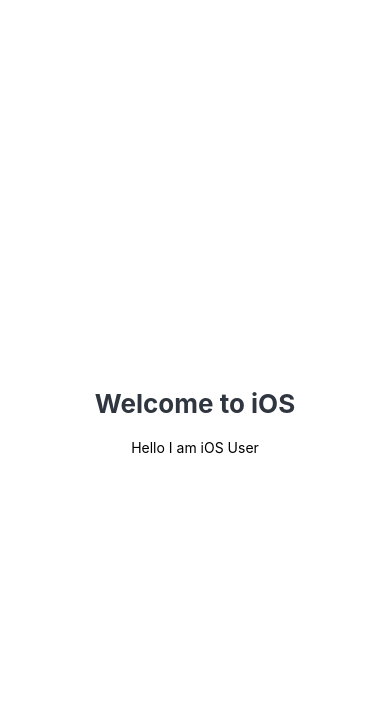
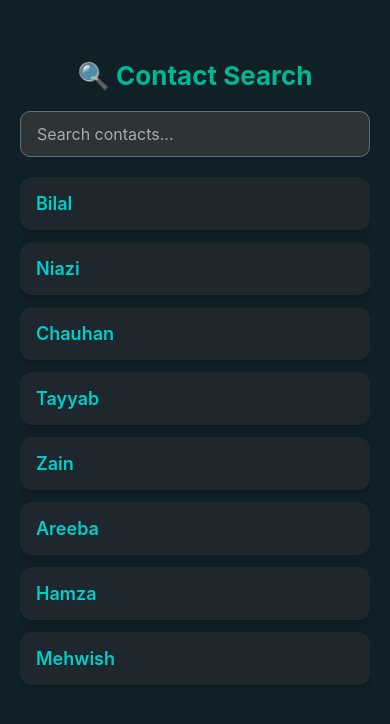
Before and after one commit to TayyabHussain03/react_native_cli_batch2, a React Native app: screen / in a window 390 px wide. Shown: the top 724 px of the page. Built offline with nearby package versions, Linux system fonts and the light colour scheme.

Commit message:
Searching Functionality with Multi Methods

```diff
--- a/App.jsx
+++ b/App.jsx
@@ -27,6 +27,7 @@
 import DELETE_API from './src/components/DELETE_API.jsx'
 import GET_API_LIST from './src/components/GET_API_LIST.jsx'
 import PlatformExample from './src/components/PlatformExample.jsx'
+import Search from './src/components/Search.jsx'
 
 const App = () => {
   return (
@@ -58,7 +59,8 @@
       {/* <PATCH_API /> */}
       {/* <DELETE_API /> */}
       {/* <GET_API_LIST /> */}
-      <PlatformExample/>
+      {/* <PlatformExample/> */}
+      <Search />
     </View>
   )
 }
--- /dev/null
+++ b/src/components/Search.jsx
@@ -0,0 +1,103 @@
+import React, { useState } from 'react';
+import { View, Text, TextInput, FlatList, StyleSheet } from 'react-native';
+
+const Search = () => {
+    const [searchQuery, setSearchQuery] = useState('');
+
+    // ✅ Sample contact array with id and name
+    const contacts = [
+        { id: '1', name: 'Bilal' },
+        { id: '2', name: 'Niazi' },
+        { id: '3', name: 'Chauhan' },
+        { id: '4', name: 'Tayyab' },
+        { id: '5', name: 'Zain' },
+        { id: '6', name: 'Areeba' },
+        { id: '7', name: 'Hamza' },
+        { id: '8', name: 'Mehwish' }
+    ];
+
+    // ✅ Method 1: Using filter() with includes() — case-insensitive search
+    // const filteredContacts = contacts.filter(contact =>
+    //     contact.name.toLowerCase().includes(searchQuery.toLowerCase())
+    // );
+
+    // ✅ Method 2: Using startsWith() — faster for prefix match
+    const filteredContacts = contacts.filter(contact =>
+      contact.name.toLowerCase().startsWith(searchQuery.toLowerCase())
+    );
+
+    const renderItem = ({ item }) => (
+        <View style={styles.card}>
+            <Text style={styles.name}>{item.name}</Text>
+        </View>
+    );
+
+    return (
+        <View style={styles.container}>
+            <Text style={styles.heading}>🔍 Contact Search</Text>
+
+            <TextInput
+                style={styles.searchBar}
+                placeholder="Search contacts..."
+                placeholderTextColor="#aaa"
+                value={searchQuery}
+                onChangeText={setSearchQuery}
+            />
+
+            <FlatList
+                data={filteredContacts}
+                keyExtractor={(item) => item.id}
+                renderItem={renderItem}
+                contentContainerStyle={styles.list}
+            />
+        </View>
+    );
+};
+
+export default Search;
+
+const styles = StyleSheet.create({
+    container: {
+        flex: 1,
+        backgroundColor: '#0f2027', // ✅ Dark techy gradient base
+        paddingTop: 60,
+        paddingHorizontal: 20
+    },
+    heading: {
+        fontSize: 26,
+        fontWeight: 'bold',
+        color: '#00b894',
+        marginBottom: 20,
+        textAlign: 'center'
+    },
+    searchBar: {
+        backgroundColor: '#2d3436',
+        color: '#dfe6e9',
+        borderRadius: 10,
+        paddingVertical: 12,
+        paddingHorizontal: 16,
+        fontSize: 16,
+        marginBottom: 20,
+        borderWidth: 1,
+        borderColor: '#636e72'
+    },
+    list: {
+        paddingBottom: 20
+    },
+    card: {
+        backgroundColor: '#1e272e',
+        borderRadius: 12,
+        padding: 16,
+        marginBottom: 12,
+        elevation: 4,
+        shadowColor: '#000',
+        shadowOpacity: 0.2,
+        shadowOffset: { width: 0, height: 2 },
+        shadowRadius: 6
+    },
+    name: {
+        fontSize: 18,
+        fontWeight: '600',
+        color: '#00cec9'
+    }
+});
```
